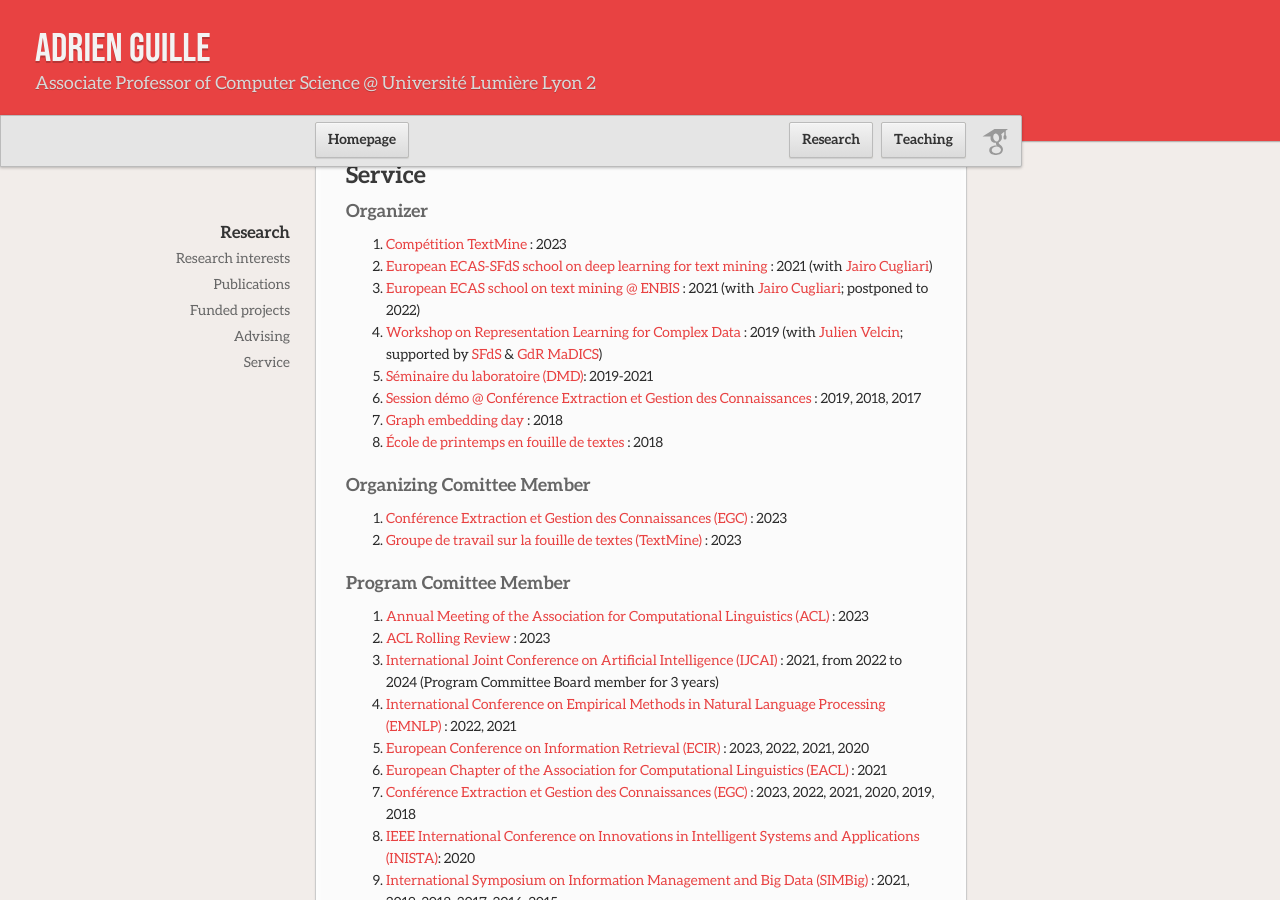
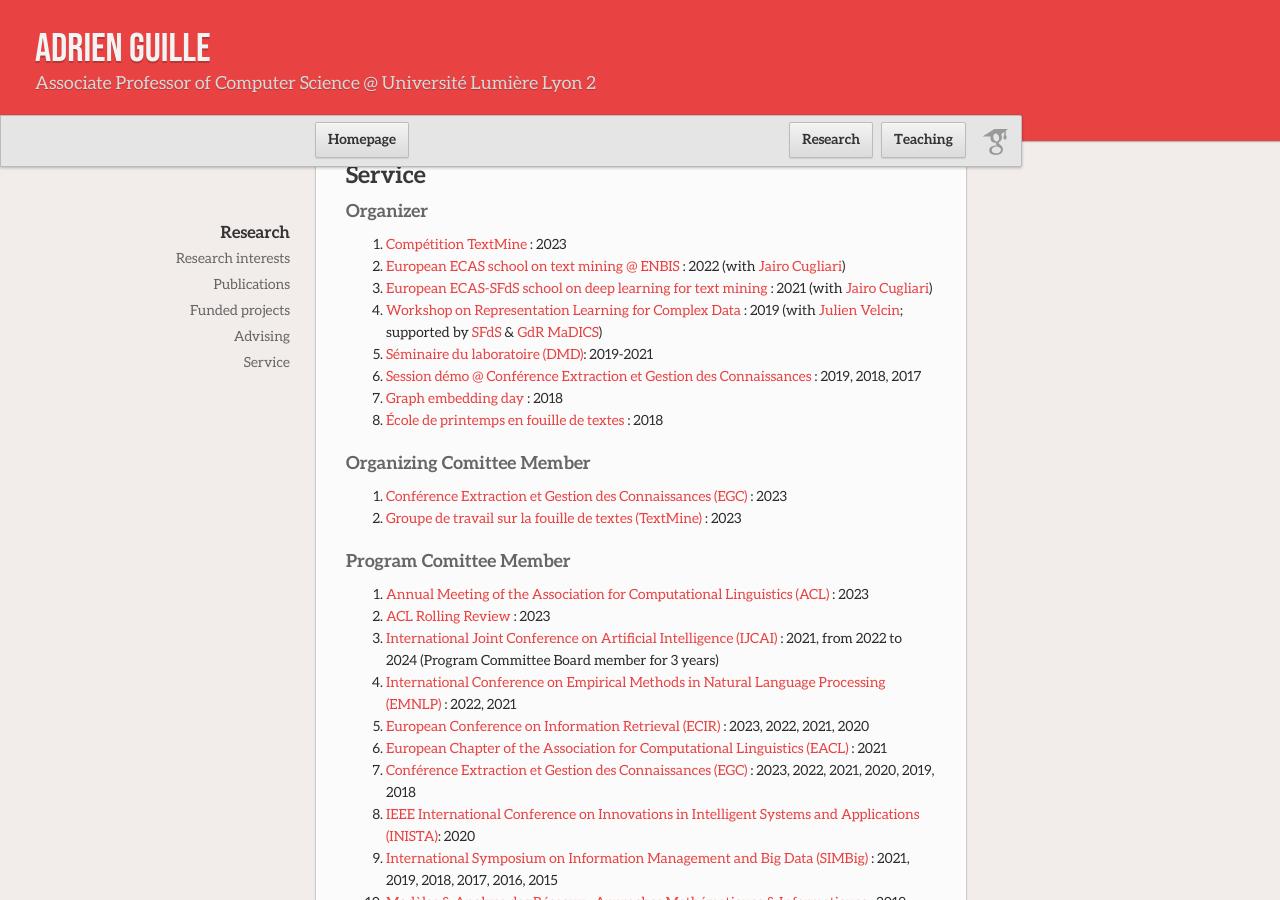
Before and after one commit to AdrienGuille/adrienguille.github.io, a Jekyll site: the page built from research.md, in a window 1280 px wide and 900 px high, scrolled down 1512 px. Built offline with Jekyll 4.4.1, drawn with Linux system fonts in a browser that asks for light colours; our own code applies the rules of GitHub Pages for plain Markdown files.

Commit message:
Update research.md

```diff
--- a/research.md
+++ b/research.md
@@ -51,8 +51,8 @@ See the [dedicated page](publications.md) or my [Google Scholar profile](https:/
 ### Organizer
 
 - [Compétition TextMine](https://www.kaggle.com/competitions/defi-textmine-2024) : 2023
+- [European ECAS school on text mining @ ENBIS](https://www.enbis.org/activities/events/current/631_ENBIS_20_Pre_Conference_Event__Joint_ECAS_ENBIS_1_Day_Summer_Course___POSTPONED/) : 2022 (with [Jairo Cugliari](http://eric.univ-lyon2.fr/jcugliari/))
 - [European ECAS-SFdS school on deep learning for text mining](https://www.sfds.asso.fr/fr/ecas/632-home/) : 2021 (with [Jairo Cugliari](http://eric.univ-lyon2.fr/jcugliari/))
-- [European ECAS school on text mining @ ENBIS](https://www.enbis.org/activities/events/current/631_ENBIS_20_Pre_Conference_Event__Joint_ECAS_ENBIS_1_Day_Summer_Course___POSTPONED/) : 2021 (with [Jairo Cugliari](http://eric.univ-lyon2.fr/jcugliari/); postponed to 2022)
 - [Workshop on Representation Learning for Complex Data](http://mediamining.univ-lyon2.fr/workshop2019/) : 2019 (with [Julien Velcin](http://mediamining.univ-lyon2.fr/velcin/); supported by [SFdS](#) & [GdR MaDICS](#))
 - [Séminaire du laboratoire (DMD)](https://eric.msh-lse.fr/category/seminaires/): 2019-2021
 - [Session démo @ Conférence Extraction et Gestion des Connaissances](http://www.egc.asso.fr/category/manifestations/conferences) : 2019, 2018, 2017
```
